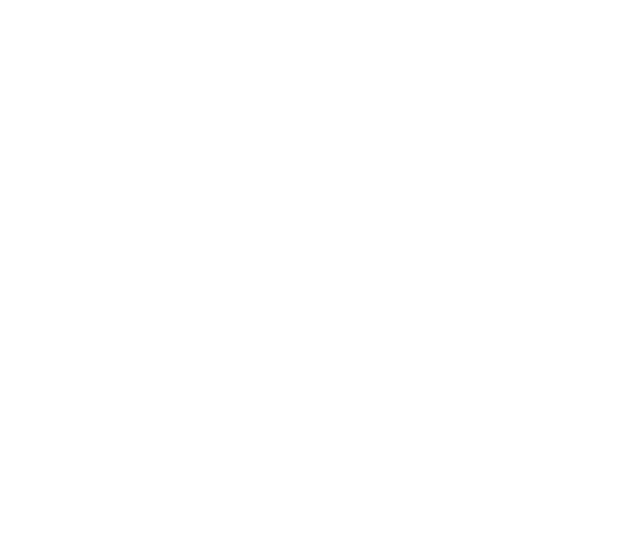
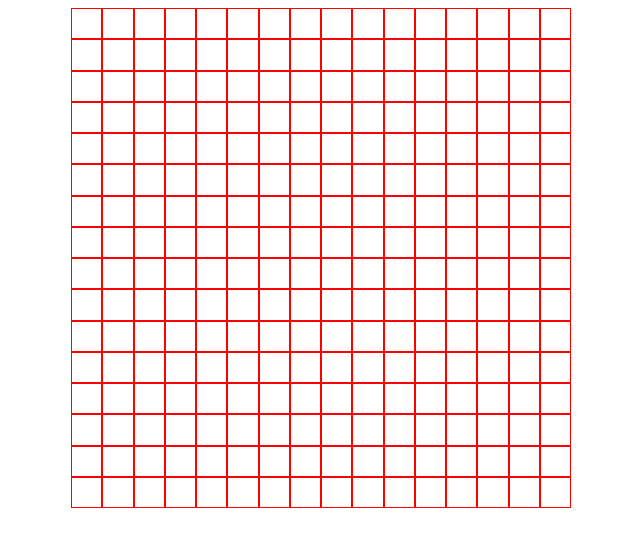
Before and after one commit to abdulazizjallow/ETCH-A-SKETCH, a plain HTML site: page index.html in a window 1280 px wide. Shown: the whole page, without its empty margins (319-959 px from the left). Drawn offline with Linux system fonts and the light colour scheme.

Commit message:
creating  div elements and adding styles

```diff
--- a/app.js
+++ b/app.js
@@ -1,7 +1,19 @@
 "use strict"
-const containerDiv = document.querySelector(".container");
-const btnContainer = ddocument.querySelector(".btn-container");
+const container = document.querySelector(".container");
+const btnContainer = document.querySelector(".btn-container");
 const btnBlack = document.createElement("button");
 const btnGray = document.createElement("button");
 const btnRgb = document.createElement("button");
 const btnGridSize = document.createElement("button");
+
+function createDivs(cols, rows) {
+    for(let i = 0; i < cols * rows; i++) {
+        const div = document.createElement("div");
+        div.style.border = `1px solid red`;
+        container.style.gridTemplateColumns = `repeat(${cols}, 1fr)`;
+        container.style.gridTemplateRows = `repeat(${rows}, 1fr)`;
+        container.appendChild(div).classList.add("box");
+    }
+}
+
+createDivs(16, 16);
--- a/index.html
+++ b/index.html
@@ -4,9 +4,14 @@
     <meta charset="UTF-8">
     <meta http-equiv="X-UA-Compatible" content="IE=edge">
     <meta name="viewport" content="width=device-width, initial-scale=1.0">
-    <title>Document</title>
+    <title>ETCH-A-SKETCH</title>
+    <link rel="stylesheet" href="style.css">
 </head>
 <body>
-
+    <div class="section">
+        <div class="container"></div>
+        <div class="btn-container"></div>
+        <script src="app.js"></script>
+    </div>
 </body>
 </html>
--- a/style.css
+++ b/style.css
@@ -0,0 +1,12 @@
+.section {
+    display: flex;
+    justify-content: center;
+    align-items: center;
+    flex-direction: column;
+}
+
+.container  {
+    display: grid;
+    width: 500px;
+    height: 500px;
+}
```
Also changed, not shown: indexx.html (deleted).
